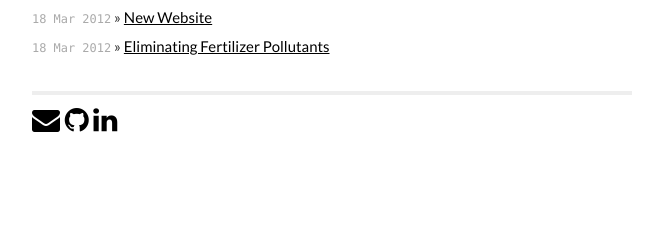
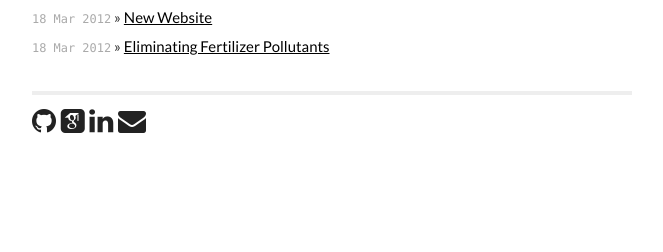
Before and after one commit to patrickfuller/patrickfuller.github.io, a Jekyll site: the page built from index.html, in a window 1280 px wide. Shown: the part 690-942 px from the top of the page, without its empty margins (308-971 px from the left). Built offline with Jekyll 4.4.1, drawn with Linux system fonts in a browser that asks for light colours.

Commit message:
Added google scholar / other academic icons

```diff
--- a/_layouts/default.html
+++ b/_layouts/default.html
@@ -10,6 +10,7 @@
         <link href='https://fonts.googleapis.com/css?family=Lato' rel='stylesheet' type='text/css'>
         <link rel="stylesheet" href="/css/bootstrap.css">
         <link rel="stylesheet" href="/css/font-awesome.min.css">
+        <link rel="stylesheet" href="/css/academicons.min.css"/>
         <link rel="stylesheet" href="/css/syntax.css">
         <link rel="stylesheet" href="/css/main.css">
 
@@ -28,9 +29,10 @@
           <div class="footer">
             <div class="contact">
               <p>
+                <a href="https://github.com/patrickfuller"><i class="fa fa-github"></i></a>&nbsp;
+                <a href="https://scholar.google.com/citations?user=tGjfnfEAAAAJ&hl=en"><i class="ai ai-google-scholar-square ai-3x"></i></a>&nbsp;
+                <a href="https://www.linkedin.com/in/patrickemmettfuller/"><i class="fa fa-linkedin"></i></a>&nbsp;
                 <a href="mailto:patrickfuller@gmail.com"><i class="fa fa-envelope"></i></a>&nbsp;
-                <a href="https://github.com/patrickfuller"><i class="fa fa-github"></i></a>&nbsp;
-                <a href="http://www.linkedin.com/profile/view?id=17493641"><i class="fa fa-linkedin"></i></a>&nbsp;
               </p>
             </div>
           </div>
--- a/css/main.css
+++ b/css/main.css
@@ -173,9 +173,9 @@ a:hover   { color: #888; }
 /*
 /*****************************************************************************/
 
-.fa {
+.fa, .ai {
   font-size: 28px;
-  color: #000;
+  color: #222;
 }
 
 /*****************************************************************************/
```
Also changed, not shown: css/academicons.min.css (added), fonts/academicons.ttf (added), fonts/academicons.woff (added), 2 other files.
